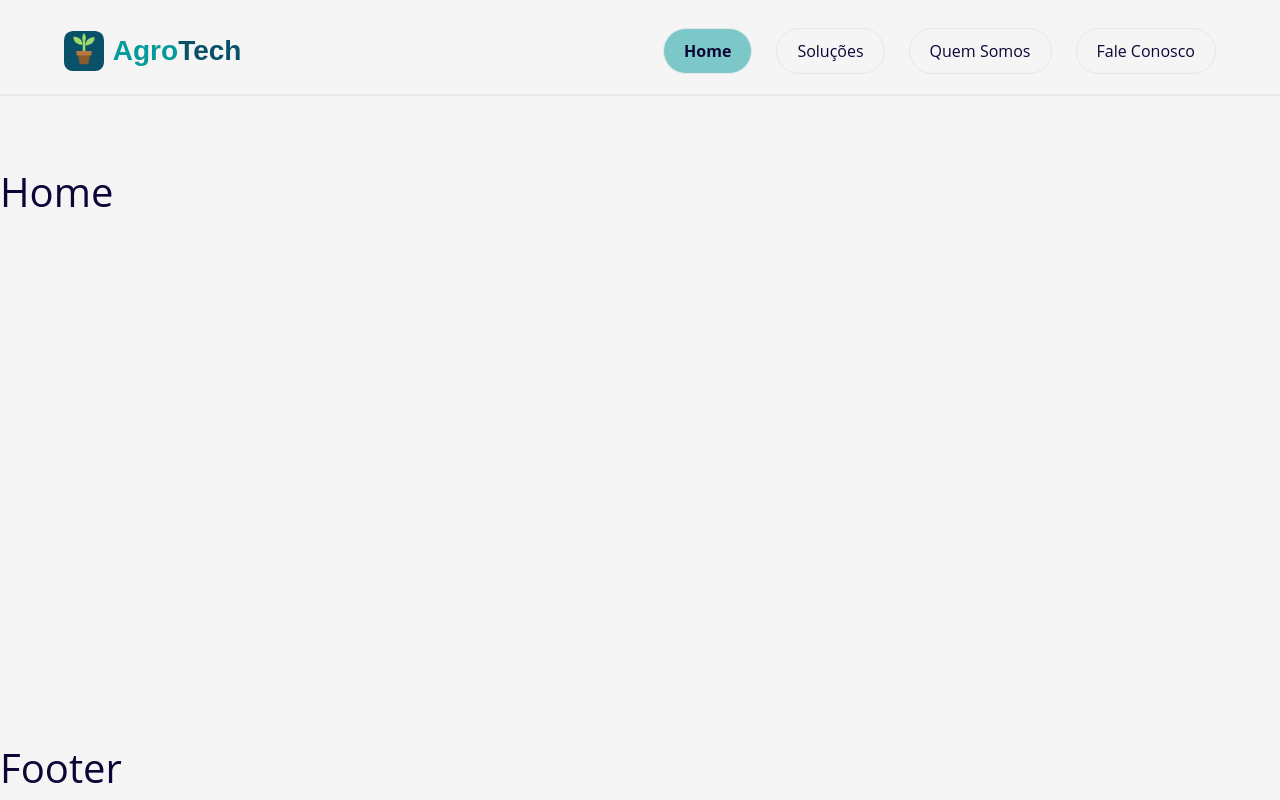
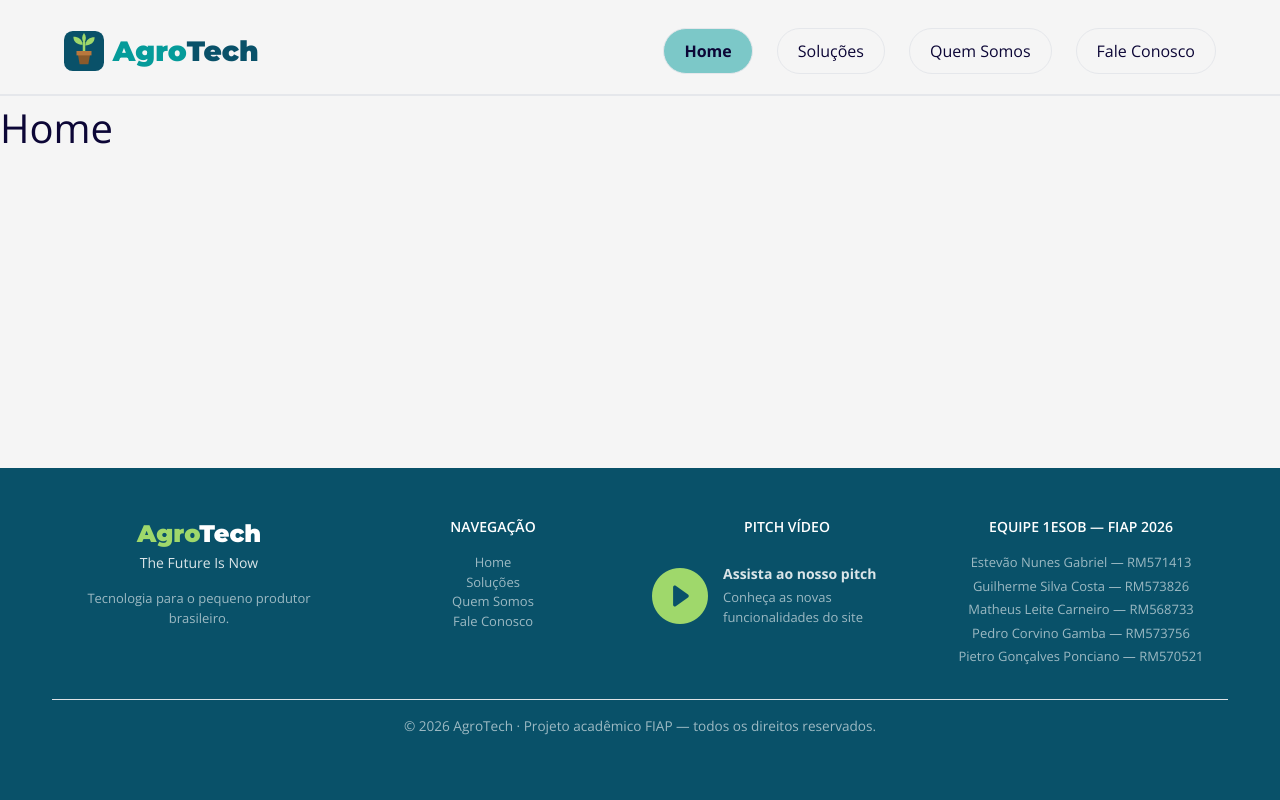
Before and after one commit to PietroPonciano/AgroTech-React, a React (Vite) app: page / in a window 1280 px wide. Built offline with nearby package versions, Linux system fonts and the light colour scheme.

Commit message:
chore: adiciona o componente do footer

```diff
--- a/index.html
+++ b/index.html
@@ -1,10 +1,15 @@
 <!doctype html>
-<html lang="en">
+<html lang="pt-br">
   <head>
     <meta charset="UTF-8" />
     <link rel="icon" type="image/svg+xml" href="/favicon.svg" />
     <meta name="viewport" content="width=device-width, initial-scale=1.0" />
-    <title>agro-tech</title>
+    <title>Agrotech</title>
+    <!-- Import do Google Fonts -->
+    <link rel="preconnect" href="https://fonts.googleapis.com">
+    <link rel="preconnect" href="https://fonts.gstatic.com" crossorigin>
+    <link href="https://fonts.googleapis.com/css2?family=Montserrat:wght@400;600;700;900&family=Open+Sans:wght@400;600;700&display=swap" rel="stylesheet">
+
   </head>
   <body>
     <div id="root"></div>
--- a/src/components/footer/footer.jsx
+++ b/src/components/footer/footer.jsx
@@ -1,7 +1,72 @@
+import { Link } from "react-router"
+import "./footer.styles.css"
+
 export default function Footer(){
     return(
-        <>
-        <h1>Footer</h1>
-        </>
+        <footer>
+            <div className="container-fluid footer-container">
+
+                <div className="row gy-4 gx-4 justify-content-lg-between">
+
+                    <div className="col-12 col-lg footer-agrotech text-center">
+
+                        <Link to="/" className="footer-logo">
+                            <span className="footer-logo-agro">Agro</span><span className="footer-logo-tech">Tech</span>
+                        </Link>
+
+                        <p className="footer-texto-medio">The Future Is Now</p>
+
+                        <p className="footer-texto-fraco">Tecnologia para o pequeno&nbsp;produtor brasileiro.</p>
+
+                    </div>
+
+                    <div className="col-12 col-lg footer-navegacao-col">
+                        <nav aria-label="Links do rodapé"
+                             className="footer-navegacao d-flex flex-column align-items-center">
+                            <p className="footer-titulo">NAVEGAÇÃO</p>
+                            <Link to="/" className="footer-navegacao-pagina footer-texto-fraco">Home</Link>
+                            <Link to="/solucoes" className="footer-navegacao-pagina footer-texto-fraco">Soluções</Link>
+                            <Link to="/quem-somos" className="footer-navegacao-pagina footer-texto-fraco">Quem
+                                Somos</Link>
+                            <Link to="/fale-conosco" className="footer-navegacao-pagina footer-texto-fraco">Fale
+                                Conosco</Link>
+                        </nav>
+                    </div>
+
+                    <div className="col-12 col-lg footer-pitch text-center">
+                        <p className="footer-pitch-titulo footer-titulo mb-3">PITCH VÍDEO</p>
+
+                        <a href="https://www.youtube.com/watch?v=eFqLEcY02dg" target="_blank" rel="noopener noreferrer"
+                           className="footer-pitch-link d-flex align-items-center text-decoration-none justify-content-center">
+                            <i className="bi bi-play-circle-fill"></i>
+                            <div className="d-flex flex-column text-start">
+                                <p className="footer-texto-medio mb-1 fw-bold">Assista ao nosso pitch</p>
+                                <p className="footer-texto-fraco mb-0">Conheça as novas funcionalidades do site</p>
+                            </div>
+                        </a>
+                    </div>
+
+                    <div className="col-12 col-lg footer-equipe text-center">
+                        <p className="footer-titulo mb-3">EQUIPE 1ESOB — FIAP 2026</p>
+                        <ul className="list-unstyled footer-texto-fraco">
+                            <li className="mb-1">Estevão Nunes Gabriel — RM571413</li>
+                            <li className="mb-1">Guilherme Silva Costa — RM573826</li>
+                            <li className="mb-1">Matheus Leite Carneiro — RM568733</li>
+                            <li className="mb-1">Pedro Corvino Gamba — RM573756</li>
+                            <li className="mb-1">Pietro Gonçalves Ponciano — RM570521</li>
+                        </ul>
+                    </div>
+
+                </div>
+
+                <div className="row border-top mt-3 pt-3">
+                    <div className="col-12 text-center">
+                        <p className="footer-copyright footer-texto-fraco">© 2026 AgroTech · Projeto acadêmico FIAP —
+                            todos os direitos reservados.</p>
+                    </div>
+                </div>
+            </div>
+        </footer>
+
     )
 }
--- a/src/components/footer/footer.styles.css
+++ b/src/components/footer/footer.styles.css
@@ -0,0 +1,63 @@
+.footer-container{
+    background-color: var(--cor-secundaria);
+    padding: 3rem 5vw;
+}
+
+.footer-logo {
+    font-family: var(--fonte-titulo), serif;
+    font-size: 1.5rem;
+    font-weight: 800;
+}
+
+.footer-logo-agro {
+    color: var(--cor-destaque);
+}
+
+.footer-logo-tech {
+    color: var(--texto-branco-puro);
+}
+
+.footer-texto-medio{
+    font-size: 0.875rem;
+    color: var(--texto-branco-medio);
+}
+
+.footer-texto-fraco{
+    font-size: 0.8125rem;
+    color: var(--texto-branco-fraco);
+}
+
+.footer-titulo{
+    font-size: 0.875rem;
+    color: var(--texto-branco-puro);
+    font-weight: 600;
+}
+
+.footer-navegacao-pagina {
+    border-radius: 0.3rem;
+    transition: background-color 0.2s ease, transform 0.2s ease;
+}
+
+.footer-navegacao-pagina:hover {
+    background-color: var(--cor-hover-azul);
+    transform: translateX(4px);
+}
+
+.footer-pitch-link {
+    gap: 15px;
+}
+
+.footer-copyright {
+    font-size: 0.85rem;
+}
+
+.footer-pitch .bi-play-circle-fill{
+    color: var(--cor-destaque);
+    font-size: 3.5rem;
+    font-weight: 800;
+    transition: transform 0.2s ease;
+}
+
+.footer-pitch .bi-play-circle-fill:hover{
+    transform: scale(1.15);
+}
--- a/src/components/layouts/MainLayout.styles.css
+++ b/src/components/layouts/MainLayout.styles.css
@@ -6,6 +6,4 @@
 
 .main-content {
   flex: 1;
-  padding-top: 4rem;
-  padding-bottom: 4rem;
 }
```
